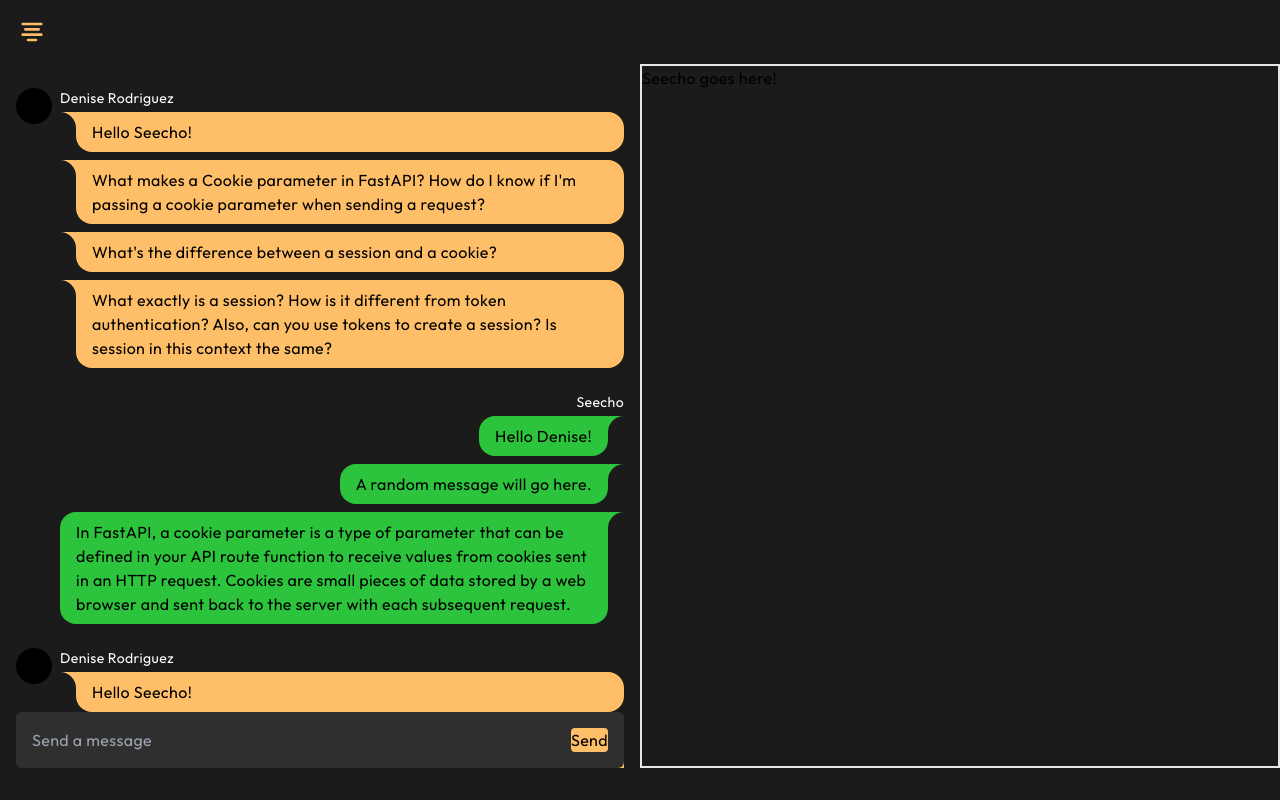
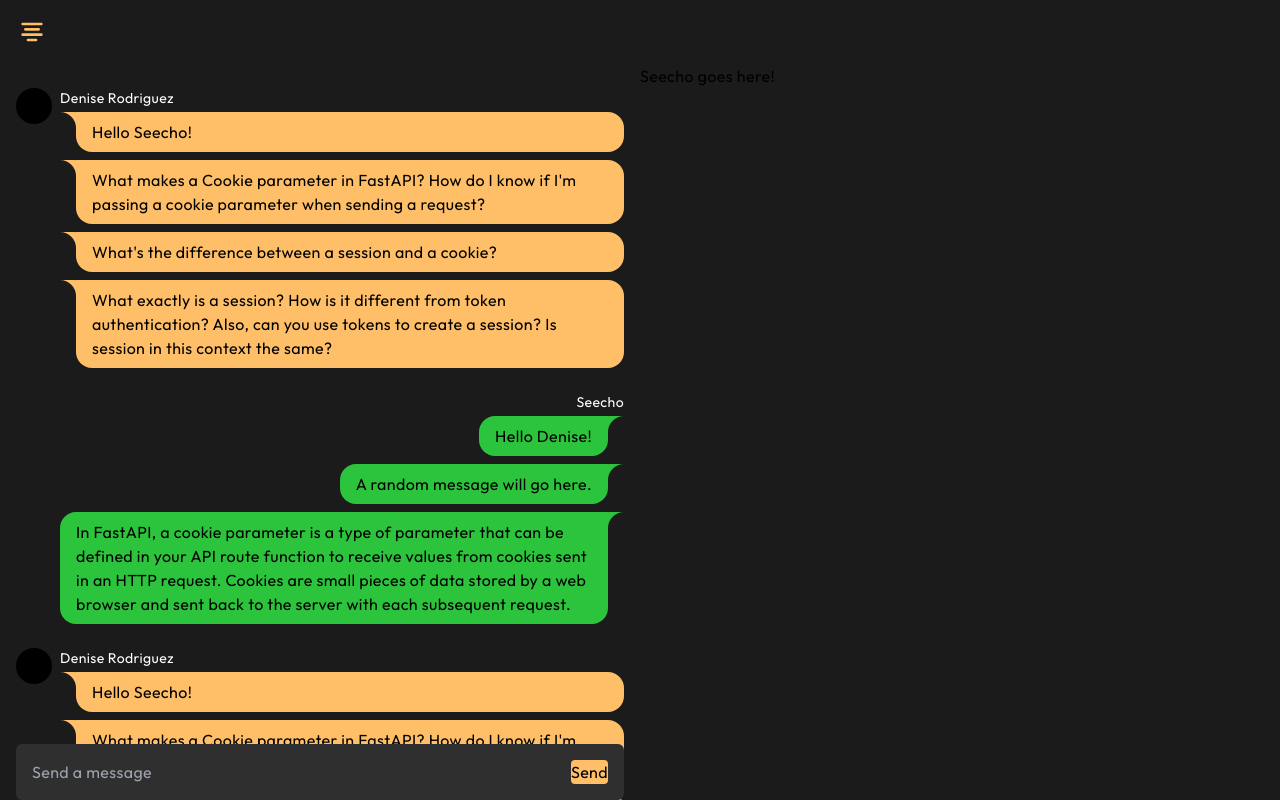
Before and after one commit to deniselupe/chat-app, a Next.js app in the folder frontend/: page /chat in a window 1280 px wide. Built offline with nearby package versions, Linux system fonts and the light colour scheme.

Commit message:
refactor: fix width and height values for chat-ui

```diff
--- a/frontend/src/app/chat/[[...chatId]]/page.tsx
+++ b/frontend/src/app/chat/[[...chatId]]/page.tsx
@@ -16,7 +16,7 @@ export default async function Chat({ params }: ChatProps) {
     }
 
     return (
-        <div className="w-full h-full flex flex-col-reverse lg:flex-row">
+        <div className="absolute w-full h-full flex flex-col-reverse lg:flex-row">
             <Messages />
             <SeechoInteraction />
         </div>
--- a/frontend/src/app/chat/layout.tsx
+++ b/frontend/src/app/chat/layout.tsx
@@ -21,15 +21,17 @@ export default function DashboardLayout({ children }: DashboardLayoutProps) {
     };
 
     return (
-        <main className="mx-auto fixed left-0 right-0 top-0 bottom-0 bg-seecho-black">
+        <main className="mx-auto w-screen h-screen bg-seecho-black">
             <Backdrop open={open} onClick={closeSidebar} />
             <ChatSidebar open={open} onClick={toggleSidebar} />
-            <div className="py-4 px-4">
-                <SidebarToggle onClick={toggleSidebar} />
+            <div className="relative flex flex-col h-screen">
+                <div className="py-4 px-4">
+                    <SidebarToggle onClick={toggleSidebar} />
+                </div>
+                <aside className={`relative grow transition-all duration-500 ease-in-out ${open ? 'md:ml-64' : 'md:ml-0'}`}>
+                    {children}
+                </aside>
             </div>
-            <aside className={`h-full max-h-[calc(100vh-6rem)] transition-all duration-500 ease-in-out ${open ? 'md:ml-64' : 'md:ml-0'}`}>
-                {children}
-            </aside>
         </main>
     );
 }
--- a/frontend/src/components/backdrop/index.tsx
+++ b/frontend/src/components/backdrop/index.tsx
@@ -8,5 +8,5 @@ export default function Backdrop({ open, onClick }: BackdropType) {
         return null;
     }
 
-    return <div onClick={onClick} className="mx-auto fixed left-0 right-0 top-0 bottom-0 bg-white opacity-25 md:hidden z-10" />;
+    return <div onClick={onClick} className="mx-auto fixed w-screen h-screen bg-white opacity-25 md:hidden z-10" />;
 }
--- a/frontend/src/components/chat-sidebar/index.tsx
+++ b/frontend/src/components/chat-sidebar/index.tsx
@@ -10,8 +10,8 @@ type ChatSidebarType = {
 export default function ChatSidebar({ open, onClick }: ChatSidebarType) {
     return (
         <>
-            <div className={`fixed top-0 left-0 z-20 w-64 h-full px-4 text-white bg-seecho-darkgrey duration-500 ${open ? 'translate-x-0' : '-translate-x-full'}`}>
-                <div className="flex justify-between items-center py-4">
+            <div className={`fixed top-0 left-0 w-64 h-screen px-4 z-20 text-white bg-seecho-darkgrey duration-500 ${open ? 'translate-x-0' : '-translate-x-full'}`}>
+                <div className="py-4 flex justify-between items-center">
                     <Link href="/">
                         <SeechoLogo className="w-24 text-seecho-gold hover:text-seecho-lightblue" />
                     </Link>
--- a/frontend/src/components/messages/index.tsx
+++ b/frontend/src/components/messages/index.tsx
@@ -4,7 +4,7 @@ import ChatInput from "@/components/chat-input";
 
 export default function Messages() {
     return (
-        <div className="overflow-y-auto lg:w-1/2 h-1/2 lg:h-full">
+        <div className="overflow-x-hidden overflow-y-auto h-1/2 lg:w-1/2 lg:h-full">
             <UserMessage contd={false}>
                 Hello Seecho!
             </UserMessage>
--- a/frontend/src/components/seecho-interaction/index.tsx
+++ b/frontend/src/components/seecho-interaction/index.tsx
@@ -1,5 +1,5 @@
 export default function SeechoInteraction() {
     return (
-        <div className="border-2 lg:w-1/2 h-1/2 lg:h-full">Seecho goes here!</div>
+        <div className="h-1/2 lg:w-1/2 lg:h-full">Seecho goes here!</div>
     );
 }
```
